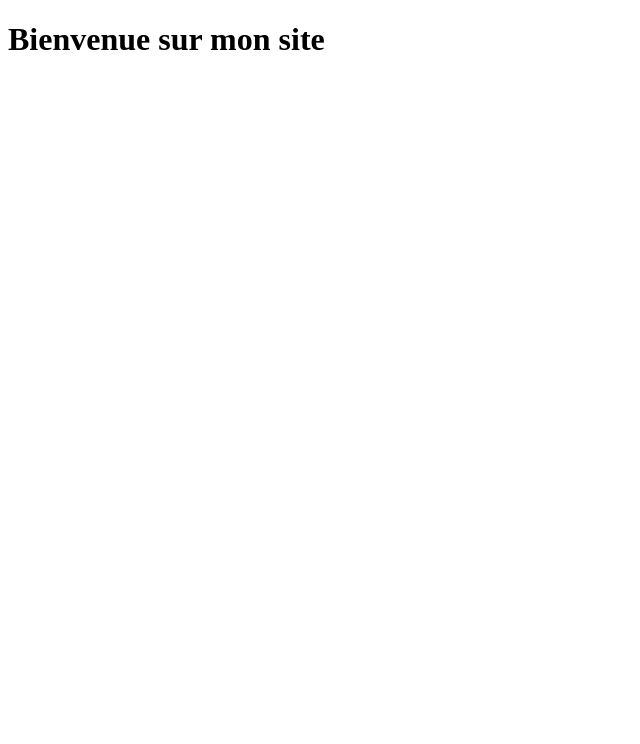
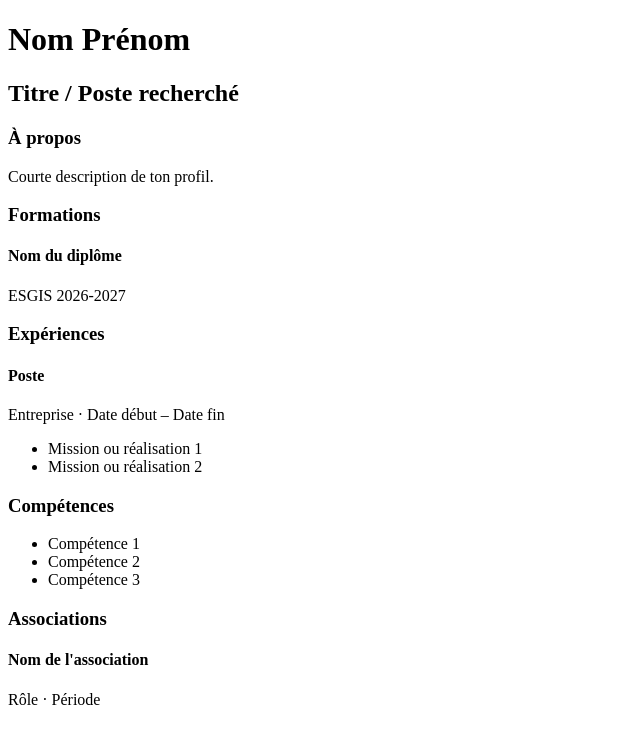
Before and after one commit to kefile2026/mon-cv, a plain HTML site: page index.html in a window 1280 px wide. Shown: the whole page, without its empty margins (0-640 px from the left). Drawn offline with Linux system fonts and the light colour scheme.

Commit message:
mise a place de la section formations

```diff
--- a/index.html
+++ b/index.html
@@ -1,12 +1,69 @@
 <!DOCTYPE html>
-<html>
+<html lang="fr">
 <head>
-    <title>Mon site web</title>
+    <meta charset="UTF-8">
+    <meta name="viewport" content="width=device-width, initial-scale=1.0">
+    <title>Mon CV</title>
     <link rel="stylesheet" href="style.css">
 </head>
 <body>
 
-    <h1>Bienvenue sur mon site</h1>
+    <!-- TITRE -->
+    <header>
+        <h1>Nom Prénom</h1>
+        <h2>Titre / Poste recherché</h2>
+    </header>
+
+    <main>
+
+        <!-- COURTE DESCRIPTION -->
+        <section id="description">
+            <h3>À propos</h3>
+            <p>Courte description de ton profil.</p>
+        </section>
+
+        <!-- FORMATIONS -->
+        <section id="formations">
+            <h3>Formations</h3>
+            <article>
+                <h4>Nom du diplôme</h4>
+                <p>ESGIS 2026-2027</p>
+            </article>
+        </section>
+
+        <!-- EXPÉRIENCES -->
+        <section id="experiences">
+            <h3>Expériences</h3>
+            <article>
+                <h4>Poste</h4>
+                <p>Entreprise · Date début – Date fin</p>
+                <ul>
+                    <li>Mission ou réalisation 1</li>
+                    <li>Mission ou réalisation 2</li>
+                </ul>
+            </article>
+        </section>
+
+        <!-- COMPÉTENCES -->
+        <section id="competences">
+            <h3>Compétences</h3>
+            <ul>
+                <li>Compétence 1</li>
+                <li>Compétence 2</li>
+                <li>Compétence 3</li>
+            </ul>
+        </section>
+
+        <!-- ASSOCIATIONS -->
+        <section id="associations">
+            <h3>Associations</h3>
+            <article>
+                <h4>Nom de l'association</h4>
+                <p>Rôle · Période</p>
+            </article>
+        </section>
+
+    </main>
 
 </body>
 </html>
```
